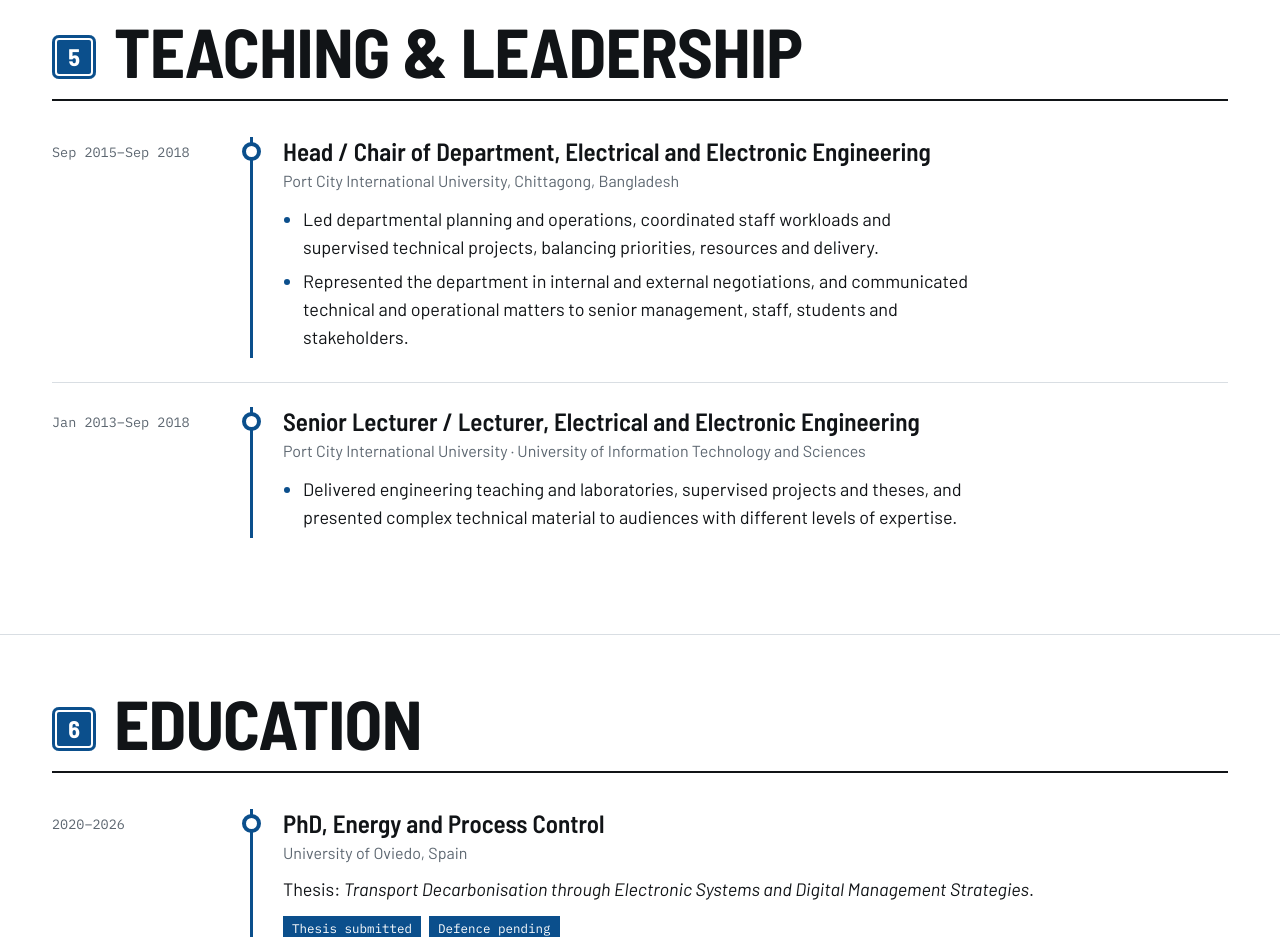
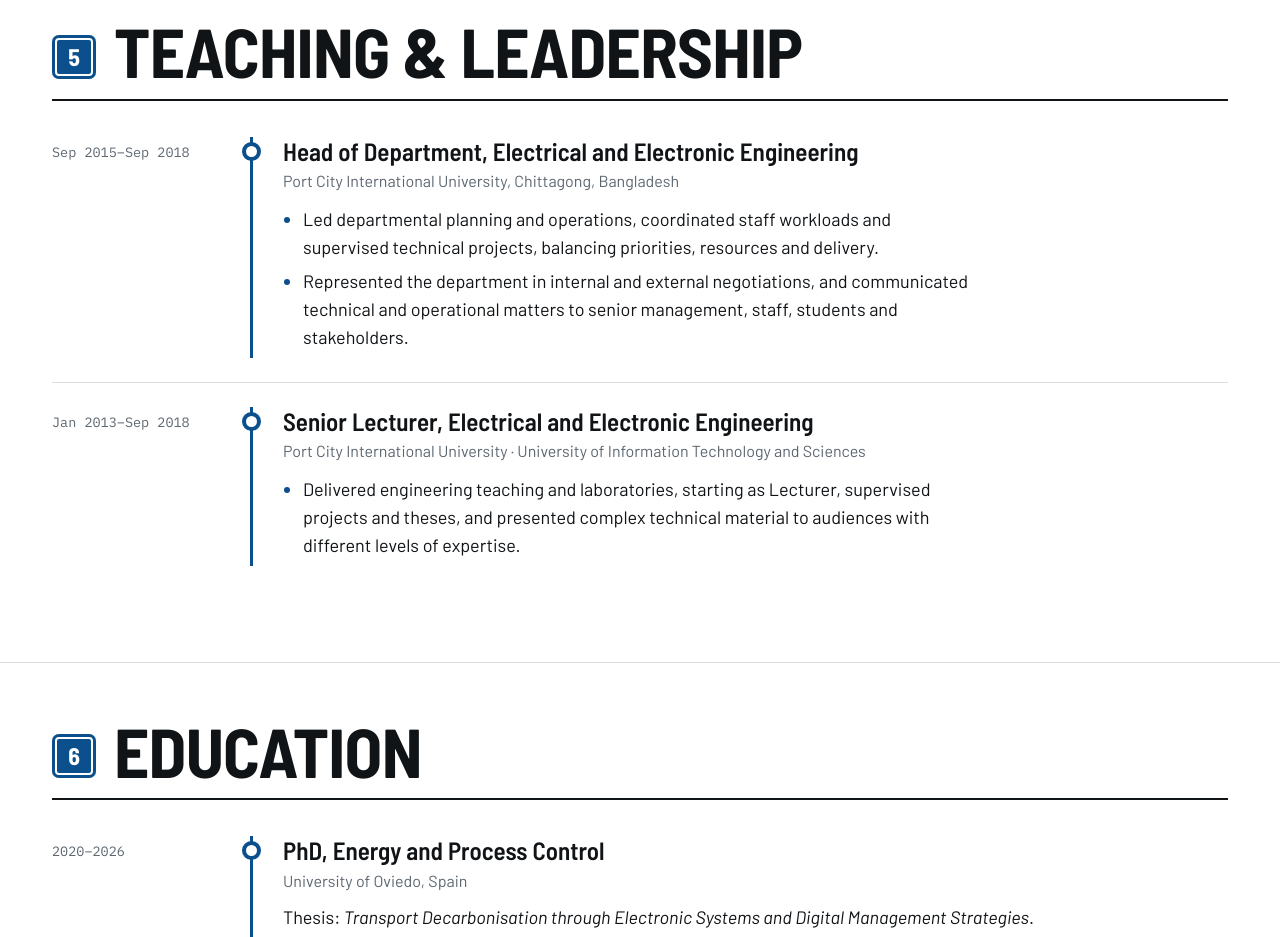
Before and after one commit to nahidnasrin/nahidnasrin.github.io, a plain HTML site: page index.html in a window 1280 px wide. Shown: the part 9440-10377 px from the top of the page. Drawn offline with Linux system fonts and the light colour scheme.

Commit message:
Use single job titles in Teaching & leadership

```diff
--- a/index.html
+++ b/index.html
@@ -725,7 +725,7 @@ h1{margin:0;font-family:var(--head);font-weight:700;font-size:clamp(64px,9.2vw,1
   <article class="entry">
     <div class="when">Sep 2015&ndash;Sep 2018</div>
     <div>
-      <h3>Head / Chair of Department, Electrical and Electronic Engineering</h3>
+      <h3>Head of Department, Electrical and Electronic Engineering</h3>
       <p class="org">Port City International University, Chittagong, Bangladesh</p>
       <ul>
         <li>Led departmental planning and operations, coordinated staff workloads and supervised technical projects, balancing priorities, resources and delivery.</li>
@@ -736,10 +736,10 @@ h1{margin:0;font-family:var(--head);font-weight:700;font-size:clamp(64px,9.2vw,1
   <article class="entry">
     <div class="when">Jan 2013&ndash;Sep 2018</div>
     <div>
-      <h3>Senior Lecturer / Lecturer, Electrical and Electronic Engineering</h3>
+      <h3>Senior Lecturer, Electrical and Electronic Engineering</h3>
       <p class="org">Port City International University &middot; University of Information Technology and Sciences</p>
       <ul>
-        <li>Delivered engineering teaching and laboratories, supervised projects and theses, and presented complex technical material to audiences with different levels of expertise.</li>
+        <li>Delivered engineering teaching and laboratories, starting as Lecturer, supervised projects and theses, and presented complex technical material to audiences with different levels of expertise.</li>
       </ul>
     </div>
   </article>
```
